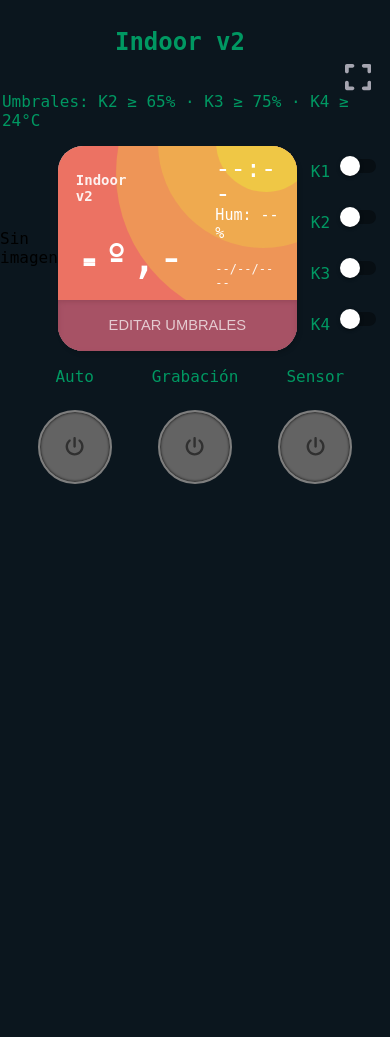
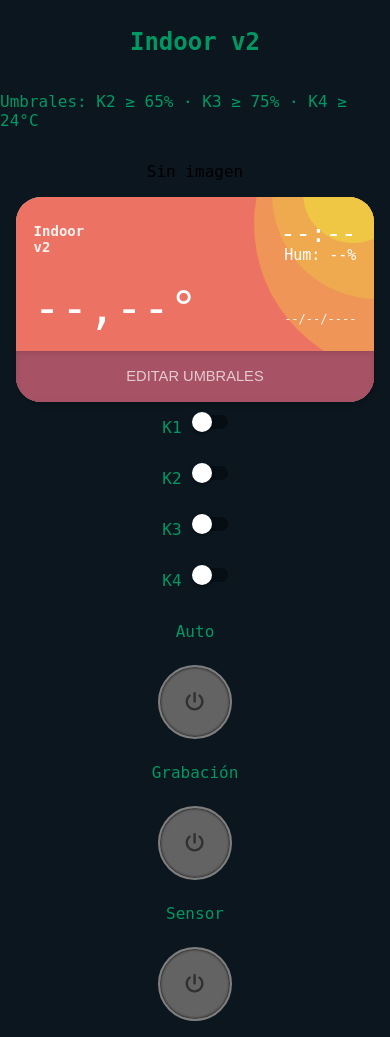
Before and after one commit to joelcastagnani/indoor, a Flask app: page / in a window 390 px wide. Before the commit the page ends 484 px from the top, so only its background shows below. Run offline with Flask 3, Linux system fonts and the light colour scheme.

Commit message:
arreglo responsive y sumo tailscale - FUNCIONA TODO OK HASTA ACA

```diff
--- a/static/style.css
+++ b/static/style.css
@@ -19,13 +19,13 @@ body {
   width: 100vw;
 }
 
-
-img{
+img {
   border-radius: 25px;
   width: 30vw;
   margin-right: 80px;
   margin-left: 10%;
 }
+
 
 .info {
   display: flex;
@@ -50,6 +50,7 @@ img{
   margin-left: 20px;
   margin-right: 20px;
 }
+
 .header {
   display: flex;
   flex-direction: row;
@@ -314,6 +315,7 @@ img{
   transition: 100ms ease;
   box-shadow: rgba(0, 0, 0, 0.15) 2px 3px 4px;
 }
+
 /* ---------- Info section ---------- */
 
 .info-section {
@@ -374,7 +376,7 @@ button {
   z-index: 1;
 }
 
-.right-side > div {
+.right-side>div {
   display: flex;
   flex-direction: column;
   align-items: flex-end;
@@ -475,3 +477,30 @@ button {
   width: 20px;
   height: 100%;
 }
+
+
+@media (max-width: 430px) {
+
+  .header,
+  .half1,
+  .half2,
+  .relebox {
+    flex-direction: column;
+    align-items: center;
+    width: 100%;
+  }
+
+  img {
+    width: 90%;
+    margin: 0 auto;
+    display: block;
+  }
+
+  .card {
+    width: 92%;
+  }
+
+  #fs {
+    display: none;
+  }
+}
```
